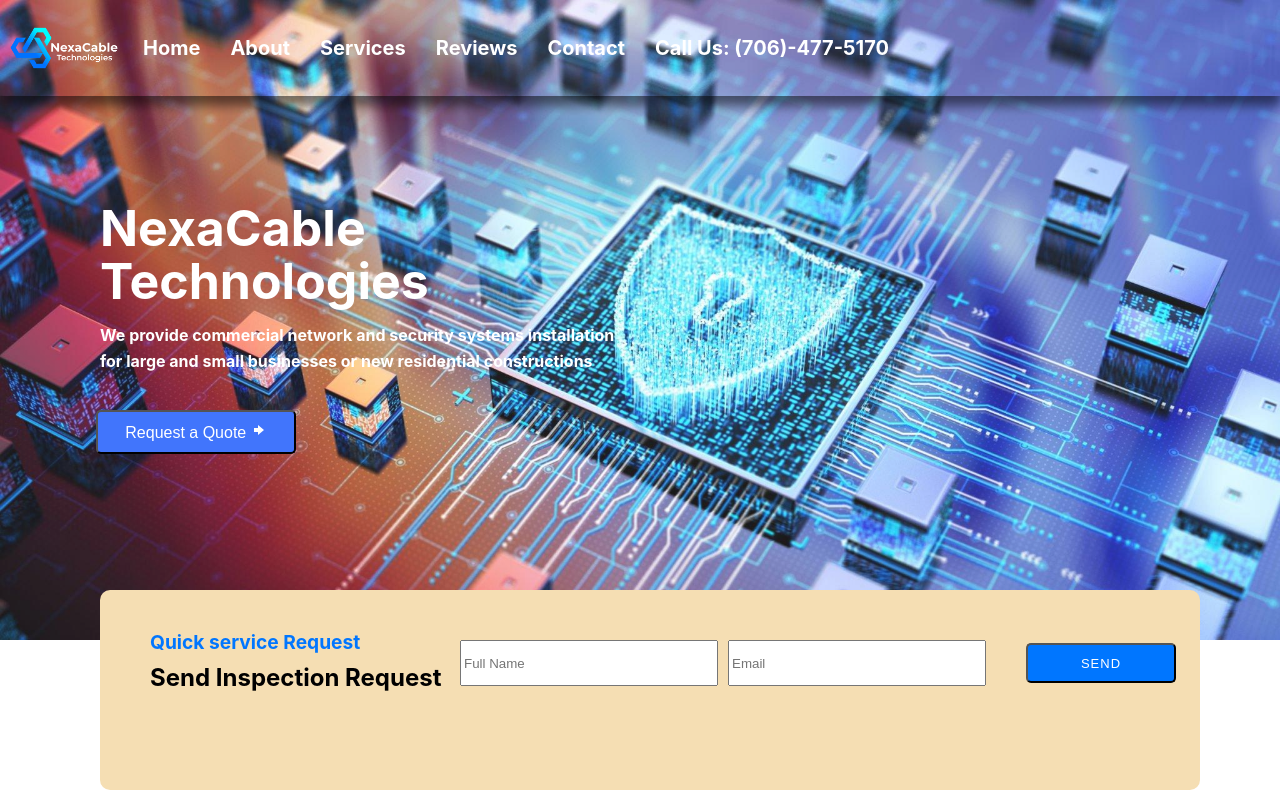
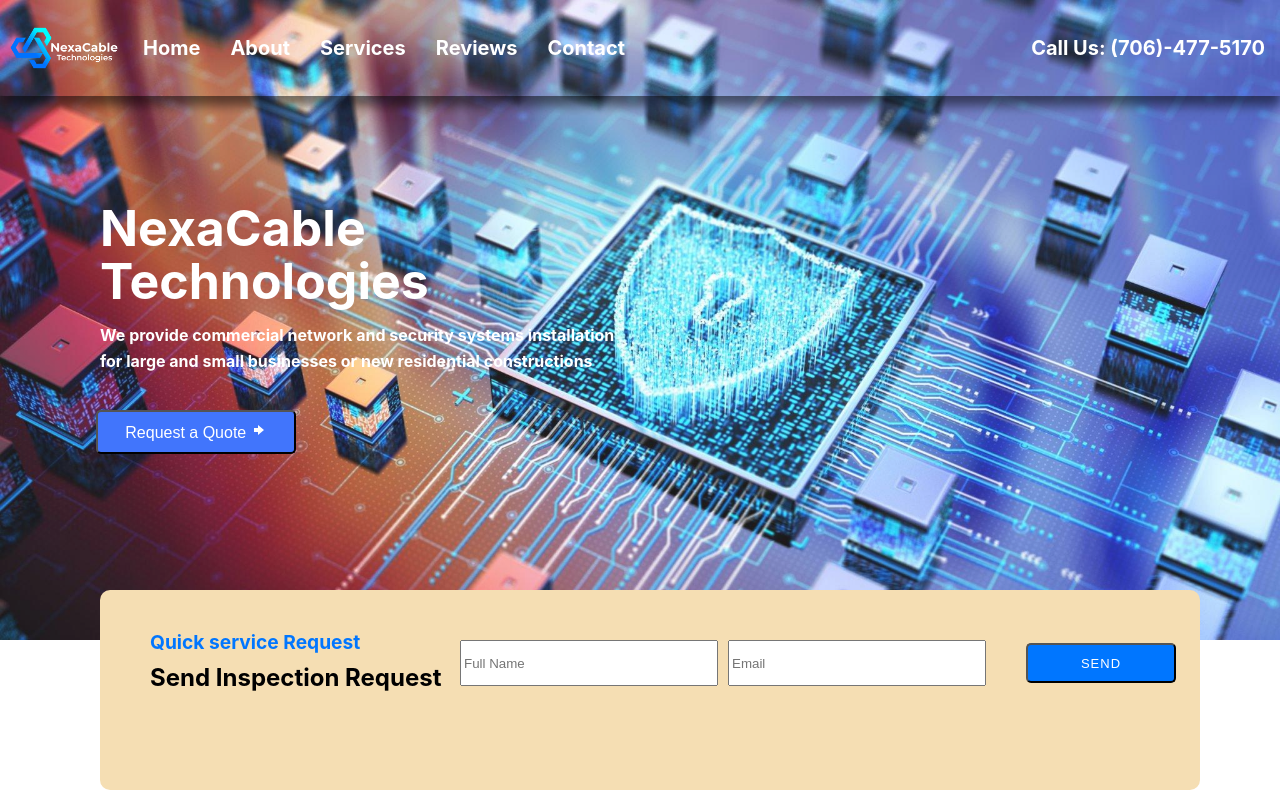
Before and after one commit to a1exlin/NexaCable-Technologies-LLC, a React (Create React App) app in the folder my-app/: page / in a window 1280 px wide. Shown: the top 800 px of the page. Built offline with nearby package versions, Linux system fonts and the light colour scheme.

Commit message:
moved phone number to the right

```diff
--- a/my-app/src/App.css
+++ b/my-app/src/App.css
@@ -27,7 +27,8 @@
 .phone-number{
     display: flex;
     align-items: center;
-    margin-right: 2rem;
+    position: relative;
+    margin-left:auto;
 }
 
 
```
